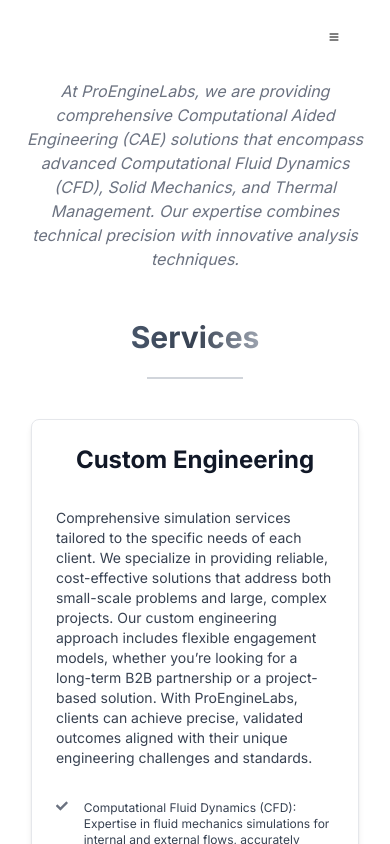
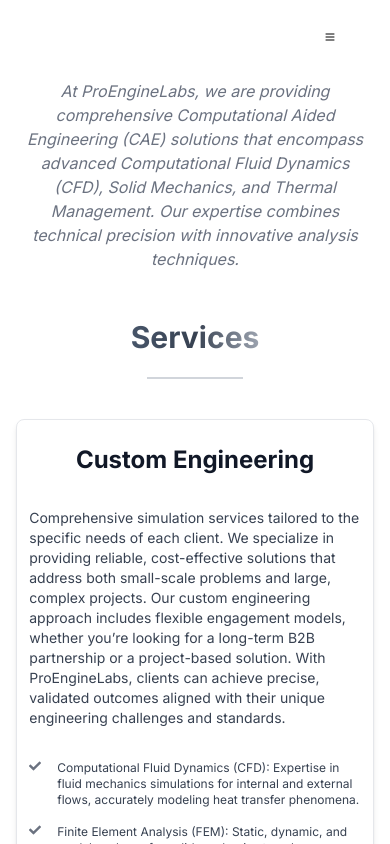
Before and after one commit to jparraporcar/prosimcae, a Next.js app: page / in a window 390 px wide. Shown: the top 844 px of the page. Built offline with nearby package versions, Linux system fonts and the light colour scheme.

Commit message:
adjusted height of mobile carousel and fix arrow study cases carousel

```diff
--- a/src/app/layout.tsx
+++ b/src/app/layout.tsx
@@ -18,7 +18,7 @@
   children: React.ReactNode;
 }>) {
   return (
-    <html lang="en" className="mx-4">
+    <html lang="en" className="mx-0">
       <body className={inter.className}>
         <div className="flex flex-row max-md:justify-end justify-center mr-6 my-6 relative z-10">
           <NavigationWrapper />
--- a/src/app/page.tsx
+++ b/src/app/page.tsx
@@ -26,11 +26,11 @@
 
 const Home: React.FC = () => {
   return (
-    <main className="flex flex-col items-center mt-24 max-md:mt-0 overflow-x-hidden">
+    <main className="w-full flex flex-col items-center mt-24 max-md:mt-0 overflow-x-hidden">
       <div id="main-section-intro" className=" text-slate-700 mb-8 pb-4">
         <MainSectionIntro
           descriptionContainerClass="appear-fading"
-          descriptionClass="text-gray-500 text-2xl max-md:text-base italic text-center "
+          descriptionClass="text-gray-500 text-2xl max-md:text-base max-md:px-4 italic text-center "
           descriptionText="At ProEngineLabs, we are providing comprehensive Computational Aided Engineering (CAE) solutions that encompass advanced Computational Fluid Dynamics (CFD), Solid Mechanics, and Thermal Management. Our expertise combines technical precision with innovative analysis techniques."
         />
       </div>
@@ -66,7 +66,7 @@
         />
       </div>
       <div className="w-full flex flex-row max-lg:flex-col flex-wrap gap-y-20 max-lg:gap-y-0 justify-evenly max-lg:items-center">
-        <section className="w-5/12 max-md:w-full flex flex-col px-6 max-md:px-3 py-4 mt-2 bg-white dark:bg-gray-800 items-center">
+        <section className="w-5/12 max-md:h-[250px] max-md:w-full flex flex-col px-6 max-md:px-3 py-4 mt-2 bg-white dark:bg-gray-800 items-center max-md:justify-center">
           <h2 className="text-3xl max-md:text-2xl font-bold text-gray-900 dark:text-gray-50">
             {customEngineering.serviceName}
           </h2>
@@ -74,7 +74,7 @@
             <CarouselWrapper images={openImages} />
           </div>
         </section>
-        <section className="w-5/12 max-md:w-full  flex flex-col px-6 max-md:px-3 py-4 max-md:pt-0 mt-2 max-md:mt-0 bg-white dark:bg-gray-800 items-center">
+        <section className="w-5/12 max-md:h-[250px] max-md:w-full flex flex-col px-6 max-md:px-3 py-4 mt-2 bg-white dark:bg-gray-800 items-center max-md:justify-center">
           <h2 className="text-3xl max-md:text-2xl font-bold text-gray-900 dark:text-gray-50">
             {onDemandEngineering.serviceName}
           </h2>
--- a/src/components/custom/carousel-mobile.tsx
+++ b/src/components/custom/carousel-mobile.tsx
@@ -29,7 +29,7 @@
         }) as any,
       ]}
     >
-      <CarouselContent>
+      <CarouselContent className="max-md:h-120">
         {props.images.map((image, index) => (
           <CarouselItem key={index}>
             <div className="image-container-mobile">
@@ -45,8 +45,6 @@
           </CarouselItem>
         ))}
       </CarouselContent>
-      <CarouselPrevious />
-      <CarouselNext />
     </Carousel>
   );
 };
--- a/src/components/custom/service.tsx
+++ b/src/components/custom/service.tsx
@@ -17,7 +17,7 @@
   return (
     <section
       className={cn([
-        "w-5/12 max-md:w-11/12 flex flex-col justify-between gap-4 px-6 py-6 mt-6 border rounded-lg shadow-md bg-white dark:bg-gray-800",
+        "w-5/12 max-md:w-11/12 flex flex-col justify-between gap-4 px-6 py-6 max-md:px-3 mt-6 border rounded-lg shadow-md bg-white dark:bg-gray-800",
         props.sectionClass,
       ])}
     >
--- a/src/components/custom/study-case.css
+++ b/src/components/custom/study-case.css
@@ -8,8 +8,8 @@
 @media (max-width: 767px) {
   button {
     height: 25px !important;
-    margin-left: 10px;
-    margin-right: 10px;
+    margin-left: 30px;
+    margin-right: 30px;
   }
 }
 
```
